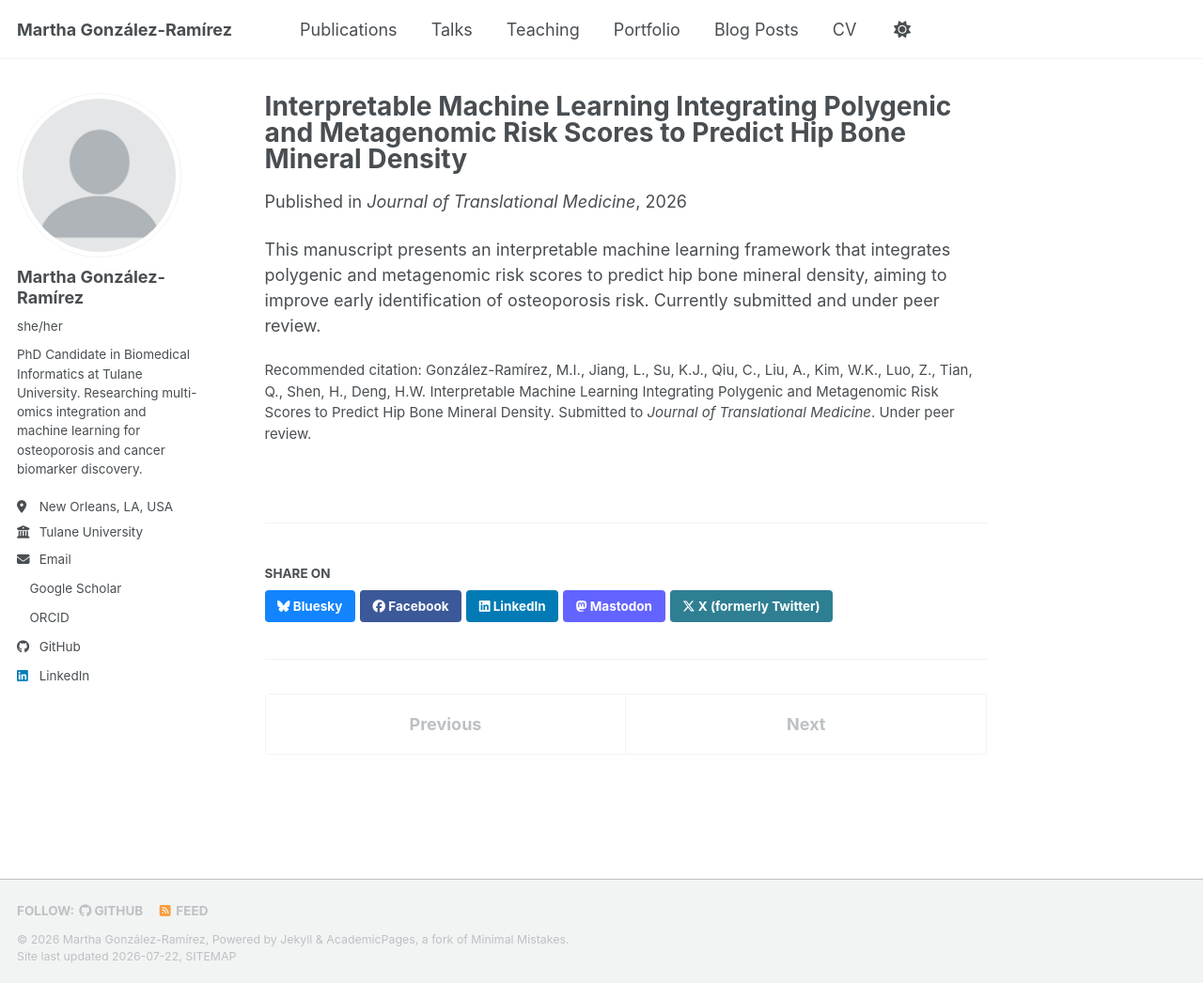
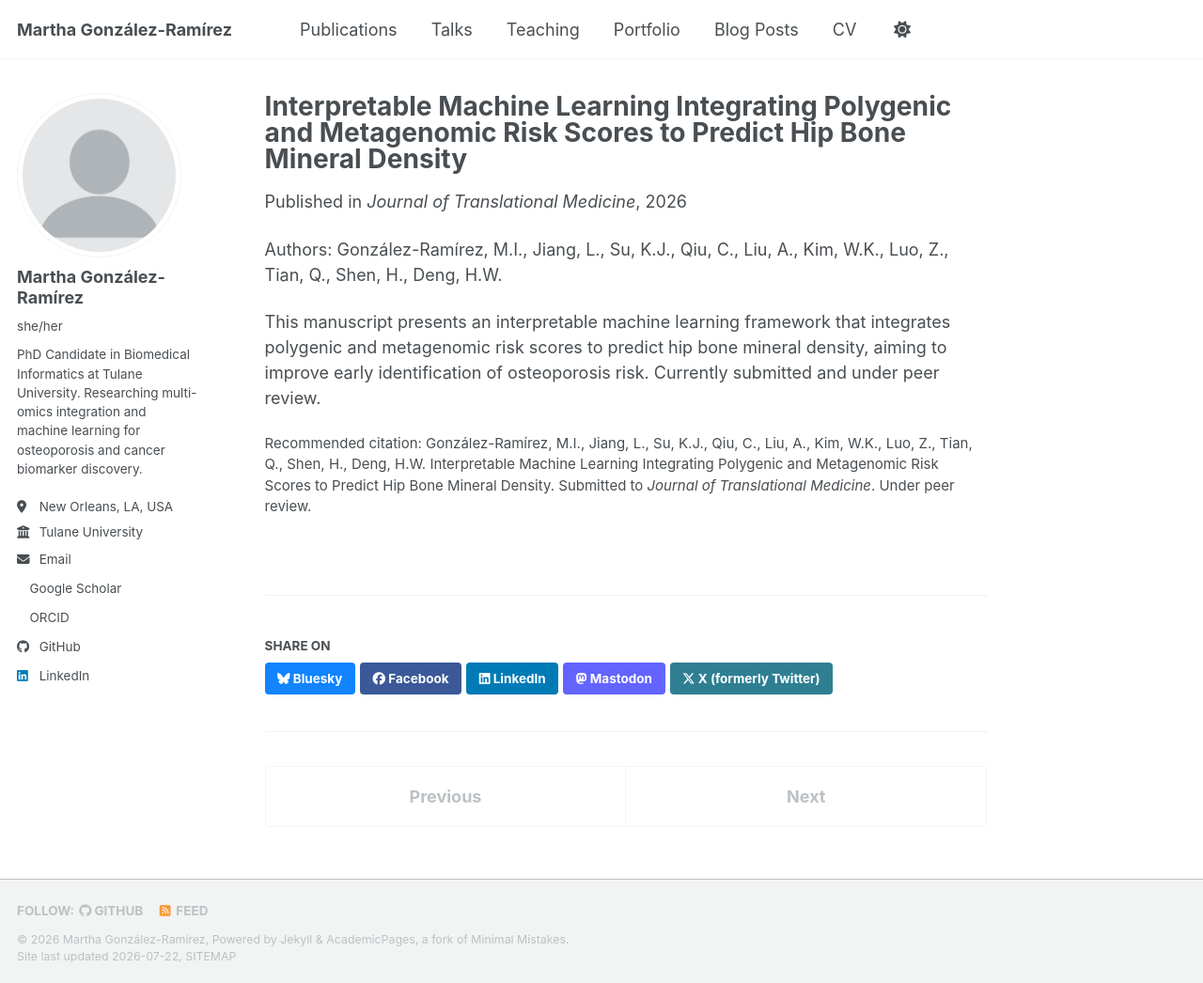
Before and after one commit to migonzalezr/migonzalezr.github.io, a Jekyll site: the page built from _publications/2026-06-01-jtm-interpretable-ml-polygenic-metagenomic-hipbmd.md, in a window 1280 px wide and 1046 px high. Shown: the whole window at 94% size. Built offline with Jekyll 4.4.1, drawn with Linux system fonts in a browser that asks for light colours; a style sheet for code colours, icons or effects is not loaded.

Commit message:
Update authors and manuscript summary in publication
Added authors and a brief summary of the manuscript.

```diff
--- a/_publications/2026-06-01-jtm-interpretable-ml-polygenic-metagenomic-hipbmd.md
+++ b/_publications/2026-06-01-jtm-interpretable-ml-polygenic-metagenomic-hipbmd.md
@@ -9,4 +9,6 @@ venue: 'Journal of Translational Medicine'
 status: 'submitted'
 citation: 'González-Ramírez, M.I., Jiang, L., Su, K.J., Qiu, C., Liu, A., Kim, W.K., Luo, Z., Tian, Q., Shen, H., Deng, H.W. Interpretable Machine Learning Integrating Polygenic and Metagenomic Risk Scores to Predict Hip Bone Mineral Density. Submitted to <i>Journal of Translational Medicine</i>. Under peer review.'
 ---
+Authors: González-Ramírez, M.I., Jiang, L., Su, K.J., Qiu, C., Liu, A., Kim, W.K., Luo, Z., Tian, Q., Shen, H., Deng, H.W.
+
 This manuscript presents an interpretable machine learning framework that integrates polygenic and metagenomic risk scores to predict hip bone mineral density, aiming to improve early identification of osteoporosis risk. Currently submitted and under peer review.
```
